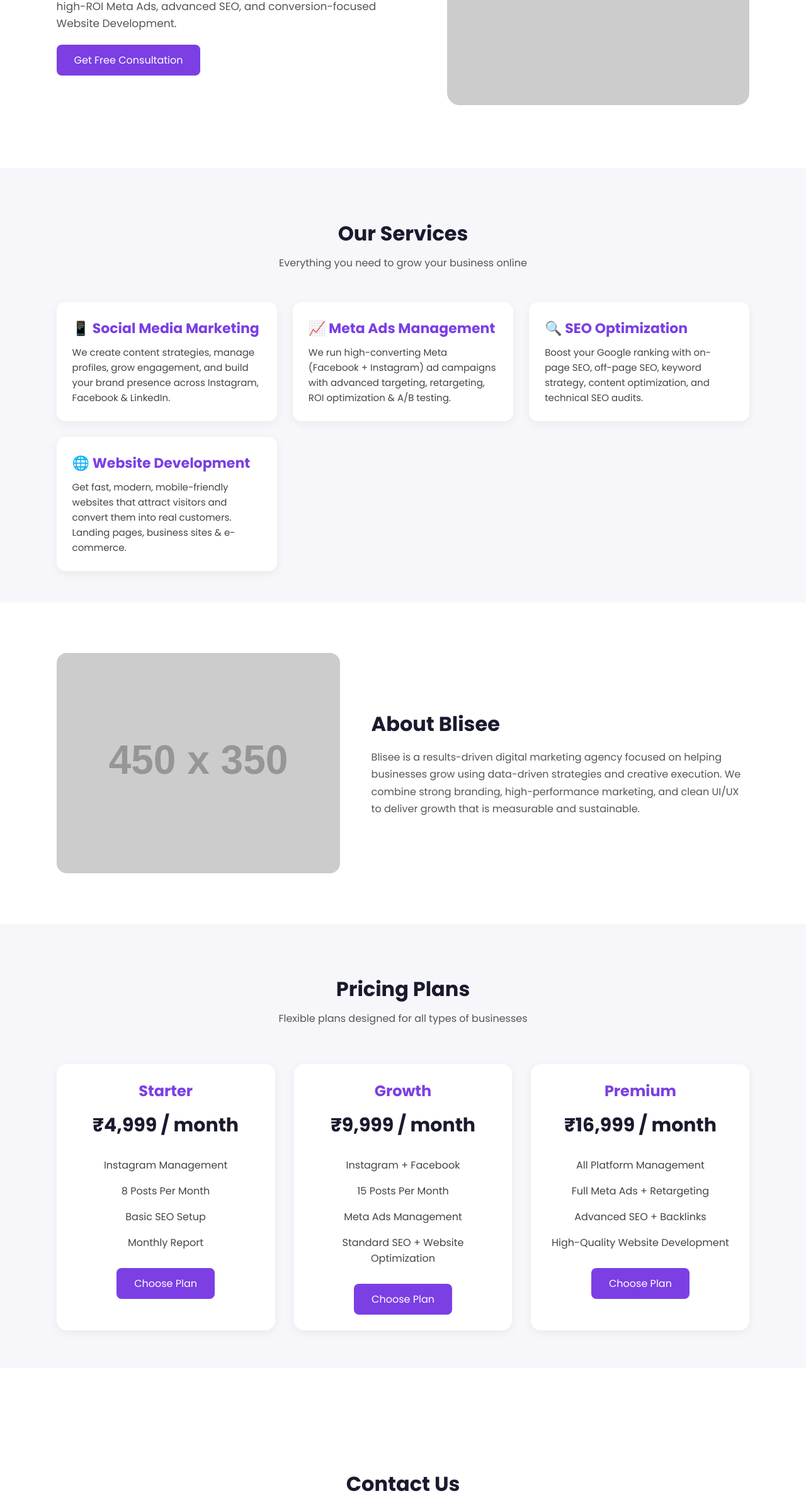
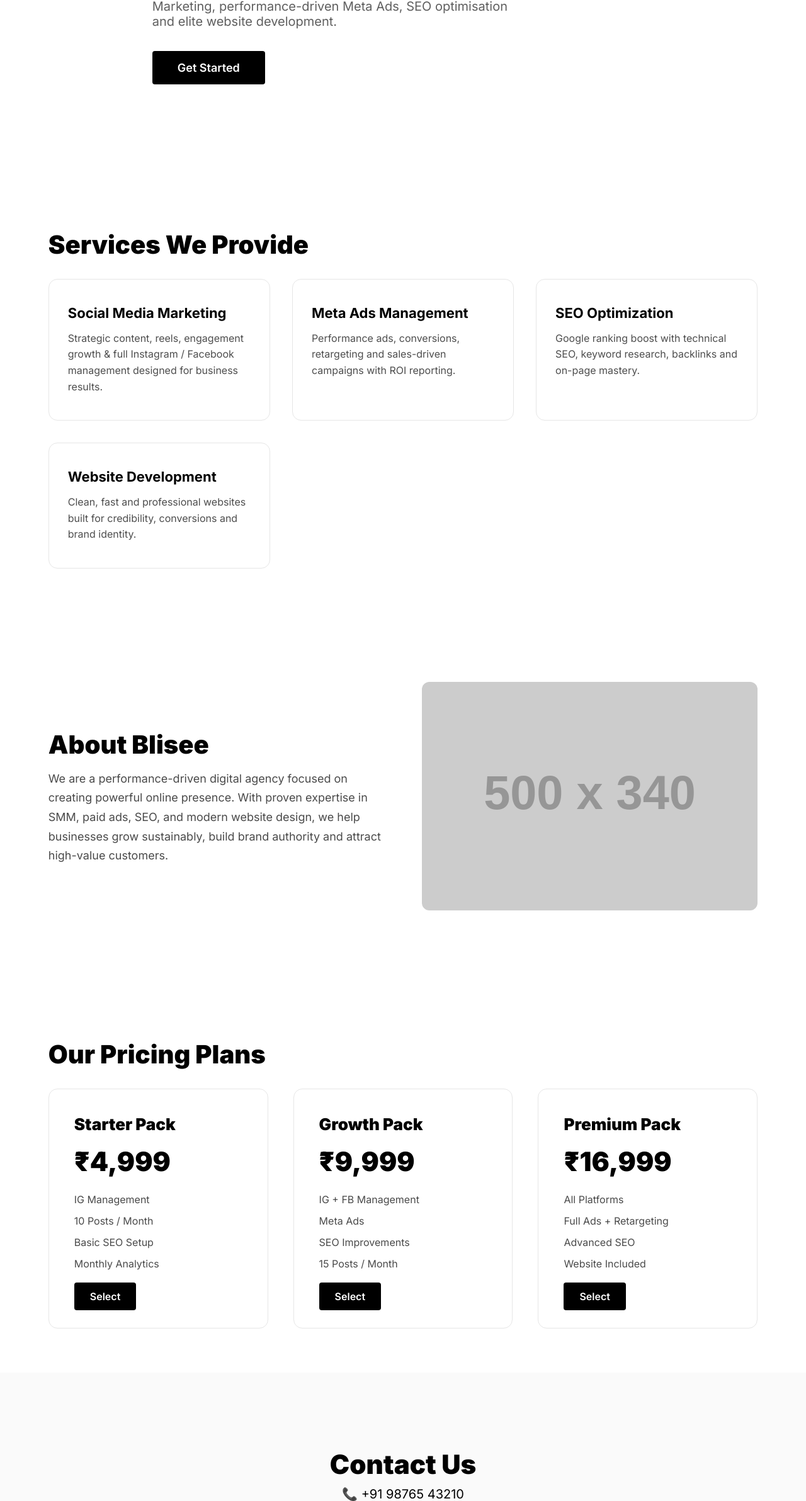
Before and after one commit to Keyurpatel0359/Truck-Container, a plain HTML site: page Blise.html in a window 1280 px wide. Shown: the part 416-2800 px from the top of the page at 63% size. Drawn offline with Linux system fonts and the light colour scheme; placeholder pictures from the web are drawn by us.

Commit message:
Add files via upload

```diff
--- a/Blise.html
+++ b/Blise.html
@@ -3,236 +3,233 @@
 <head>
 <meta charset="UTF-8" />
 <meta name="viewport" content="width=device-width, initial-scale=1.0" />
-<title>Blisee | Social Media Marketing, Meta Ads, SEO & Website Development</title>
 
-<meta name="description" content="Blisee is a modern digital marketing agency offering Social Media Marketing, Meta Ads Management, SEO, and Website Development services to help businesses grow fast.">
+<title>Blisee — SMM, Meta Ads, SEO & Website Agency</title>
+<meta name="description" content="Blisee is a premium digital marketing agency offering Social Media Marketing, Meta Ads, SEO services and Website development.">
+<meta name="author" content="Blisee Agency">
 
-<link href="https://fonts.googleapis.com/css2?family=Poppins:wght@300;400;500;600;700&display=swap" rel="stylesheet">
+<link href="https://fonts.googleapis.com/css2?family=Inter:wght@300;400;500;600;700;900&display=swap" rel="stylesheet">
 
 <style>
 *{
     margin:0;
     padding:0;
     box-sizing:border-box;
-    font-family:"Poppins", sans-serif;
+    font-family:"Inter", sans-serif;
 }
 body{
-    background:#f7f7fb;
-    color:#1a1a2e;
+    background:#ffffff;
+    color:#000000;
+}
+a{
+    text-decoration:none;
+    color:inherit;
 }
 
 /* NAVBAR */
 nav{
     width:100%;
-    padding:20px 7%;
+    padding:22px 6%;
     display:flex;
     justify-content:space-between;
     align-items:center;
     background:white;
     position:sticky;
     top:0;
-    z-index:1000;
-    border-bottom:1px solid #eee;
+    z-index:20;
+    border-bottom:1px solid #ececec;
 }
 nav .logo{
-    font-size:28px;
-    font-weight:700;
-    color:#7b3fe4;
+    font-size:32px;
+    font-weight:900;
+    letter-spacing:-1px;
 }
 nav ul{
+    list-style:none;
     display:flex;
-    gap:25px;
-    list-style:none;
+    gap:35px;
 }
 nav ul li a{
-    text-decoration:none;
-    color:#1a1a2e;
     font-weight:500;
 }
 nav ul li a:hover{
-    color:#7b3fe4;
+    opacity:0.6;
 }
 
 /* HERO */
 .hero{
-    display:flex;
-    align-items:center;
-    justify-content:space-between;
-    padding:100px 7%;
-    background:white;
+    padding:140px 6%;
+    text-align:left;
+    max-width:950px;
+    margin:auto;
 }
-.hero-text{
-    max-width:550px;
+.hero h1{
+    font-size:64px;
+    font-weight:900;
+    line-height:1.1;
 }
-.hero-text h1{
-    font-size:45px;
-    font-weight:700;
-    color:#1a1a2e;
+.hero p{
+    font-size:20px;
+    color:#5f5f5f;
+    margin-top:25px;
+    max-width:600px;
 }
-.hero-text span{
-    color:#7b3fe4;
+.hero .btn{
+    display:inline-block;
+    margin-top:35px;
+    padding:16px 40px;
+    background:black;
+    color:white;
+    font-weight:600;
+    font-size:18px;
+    border-radius:4px;
 }
-.hero-text p{
-    margin:20px 0;
-    font-size:17px;
-    color:#555;
-    line-height:1.6;
-}
-.btn{
-    display:inline-block;
-    padding:12px 28px;
-    background:#7b3fe4;
-    color:white;
-    border-radius:8px;
-    text-decoration:none;
-}
-.btn:hover{
-    background:#652fc9;
-}
-.hero img{
-    width:480px;
-    border-radius:20px;
+.hero .btn:hover{
+    background:#222;
 }
 
 /* SECTION TITLE */
 .section-title{
-    text-align:center;
-    margin-top:80px;
+    padding:90px 6% 30px;
+    text-align:left;
 }
 .section-title h2{
-    font-size:32px;
-    font-weight:700;
-    color:#1a1a2e;
-}
-.section-title p{
-    margin-top:10px;
-    color:#555;
+    font-size:40px;
+    font-weight:800;
 }
 
 /* SERVICES */
 .services{
+    padding:0 6% 70px;
     display:grid;
-    grid-template-columns:repeat(auto-fit,minmax(280px,1fr));
-    gap:25px;
-    padding:50px 7%;
+    grid-template-columns:repeat(auto-fit,minmax(260px,1fr));
+    gap:35px;
 }
 .service-box{
-    background:white;
-    padding:25px;
+    padding:40px 30px;
+    border:1px solid #e6e6e6;
     border-radius:14px;
-    box-shadow:0 4px 15px rgba(0,0,0,0.06);
     transition:0.3s;
 }
 .service-box:hover{
-    transform:translateY(-5px);
-    box-shadow:0 6px 20px rgba(0,0,0,0.1);
+    background:#fafafa;
 }
 .service-box h3{
     font-size:22px;
-    color:#7b3fe4;
+    font-weight:700;
+    margin-bottom:15px;
 }
 .service-box p{
-    margin-top:10px;
-    color:#444;
-    font-size:15px;
+    color:#4d4d4d;
     line-height:1.6;
 }
 
-/* ABOUT */
-.about{
-    padding:80px 7%;
-    background:#fff;
+/* SPLIT SECTION (ABOUT) */
+.split{
     display:flex;
-    gap:50px;
+    padding:110px 6%;
     align-items:center;
+    gap:60px;
 }
-.about img{
-    width:450px;
-    border-radius:16px;
+.split div{
+    flex:1;
 }
-.about-text h2{
-    font-size:32px;
-    font-weight:700;
+.split img{
+    width:100%;
+    border-radius:12px;
 }
-.about-text p{
-    margin-top:15px;
+.split h2{
+    font-size:40px;
+    font-weight:800;
+    margin-bottom:15px;
+}
+.split p{
+    color:#4a4a4a;
     line-height:1.7;
-    color:#555;
+    font-size:18px;
 }
 
 /* PRICING */
 .pricing{
+    padding:0 6% 70px;
     display:grid;
-    grid-template-columns:repeat(auto-fit,minmax(280px,1fr));
-    gap:30px;
-    padding:60px 7%;
+    grid-template-columns:repeat(auto-fit,minmax(260px,1fr));
+    gap:40px;
 }
 .plan{
-    background:white;
-    border-radius:16px;
-    padding:25px;
-    text-align:center;
-    box-shadow:0 4px 15px rgba(0,0,0,0.06);
+    padding:40px;
+    border:1px solid #e6e6e6;
+    border-radius:14px;
+    text-align:left;
 }
 .plan h3{
-    font-size:24px;
-    color:#7b3fe4;
+    font-size:26px;
+    font-weight:800;
 }
-.plan .price{
-    margin:15px 0;
-    font-size:30px;
-    font-weight:700;
-    color:#1a1a2e;
+.price{
+    font-size:42px;
+    font-weight:900;
+    margin:18px 0;
 }
 .plan ul{
     list-style:none;
-    margin:20px 0;
+    margin-bottom:25px;
 }
 .plan ul li{
-    padding:8px 0;
-    color:#444;
+    padding:7px 0;
+    color:#4a4a4a;
+}
+.plan a{
+    padding:12px 25px;
+    background:black;
+    color:white;
+    font-weight:600;
+    border-radius:4px;
+}
+.plan a:hover{
+    background:#222;
 }
 
 /* CONTACT */
 .contact{
-    background:white;
-    padding:80px 7%;
+    padding:120px 6%;
+    background:#fafafa;
+    text-align:center;
 }
-.contact-details{
-    margin-top:20px;
-    text-align:center;
+.contact h2{
+    font-size:42px;
+    font-weight:900;
+}
+.contact p{
+    font-size:20px;
+    margin:10px 0;
 }
 
 /* FOOTER */
 footer{
+    padding:25px;
     text-align:center;
-    padding:25px;
-    background:#7b3fe4;
+    background:#000;
     color:white;
-    margin-top:50px;
+    margin-top:60px;
 }
 
 /* RESPONSIVE */
 @media(max-width:900px){
-    .hero{
+    .hero h1{
+        font-size:48px;
+    }
+    .split{
         flex-direction:column;
         text-align:center;
     }
-    .hero img{
-        width:90%;
-        margin-top:40px;
-    }
-    .about{
-        flex-direction:column-reverse;
-        text-align:center;
-    }
-    .about img{
-        width:100%;
+    nav ul{
+        display:none;
     }
 }
 </style>
+</head>
 
-</head>
 <body>
 
 <!-- NAV -->
@@ -248,109 +245,104 @@ footer{
 
 <!-- HERO -->
 <section class="hero">
-    <div class="hero-text">
-        <h1>Grow Your Business with <span>Blisee</span></h1>
-        <p>We help brands scale with powerful Social Media Marketing, high-ROI Meta Ads, advanced SEO, and conversion-focused Website Development.</p>
-        <a href="#contact" class="btn">Get Free Consultation</a>
-    </div>
-    <img src="https://via.placeholder.com/480x400" alt="Marketing Image">
+    <h1>Premium Digital Growth For Modern Businesses</h1>
+    <p>Blisee helps brands scale with high-impact Social Media Marketing, performance-driven Meta Ads, SEO optimisation and elite website development.</p>
+    <a href="#contact" class="btn">Get Started</a>
 </section>
 
-<!-- SERVICES -->
+<!-- SERVICES TITLE -->
 <div class="section-title" id="services">
-    <h2>Our Services</h2>
-    <p>Everything you need to grow your business online</p>
+    <h2>Services We Provide</h2>
 </div>
 
+<!-- SERVICES -->
 <section class="services">
     <div class="service-box">
-        <h3>📱 Social Media Marketing</h3>
-        <p>We create content strategies, manage profiles, grow engagement, and build your brand presence across Instagram, Facebook & LinkedIn.</p>
+        <h3>Social Media Marketing</h3>
+        <p>Strategic content, reels, engagement growth & full Instagram / Facebook management designed for business results.</p>
     </div>
-
     <div class="service-box">
-        <h3>📈 Meta Ads Management</h3>
-        <p>We run high-converting Meta (Facebook + Instagram) ad campaigns with advanced targeting, retargeting, ROI optimization & A/B testing.</p>
+        <h3>Meta Ads Management</h3>
+        <p>Performance ads, conversions, retargeting and sales-driven campaigns with ROI reporting.</p>
     </div>
-
     <div class="service-box">
-        <h3>🔍 SEO Optimization</h3>
-        <p>Boost your Google ranking with on-page SEO, off-page SEO, keyword strategy, content optimization, and technical SEO audits.</p>
+        <h3>SEO Optimization</h3>
+        <p>Google ranking boost with technical SEO, keyword research, backlinks and on-page mastery.</p>
     </div>
-
     <div class="service-box">
-        <h3>🌐 Website Development</h3>
-        <p>Get fast, modern, mobile-friendly websites that attract visitors and convert them into real customers. Landing pages, business sites & e-commerce.</p>
+        <h3>Website Development</h3>
+        <p>Clean, fast and professional websites built for credibility, conversions and brand identity.</p>
     </div>
 </section>
 
-<!-- ABOUT -->
-<section class="about" id="about">
-    <img src="https://via.placeholder.com/450x350" alt="About Blisee">
-    <div class="about-text">
+<!-- ABOUT SPLIT -->
+<section class="split" id="about">
+    <div>
         <h2>About Blisee</h2>
-        <p>Blisee is a results-driven digital marketing agency focused on helping businesses grow using data-driven strategies and creative execution.
-        We combine strong branding, high-performance marketing, and clean UI/UX to deliver growth that is measurable and sustainable.</p>
+        <p>We are a performance-driven digital agency focused on creating powerful online presence.
+
+           With proven expertise in SMM, paid ads, SEO, and modern website design, we help businesses grow sustainably, build brand authority and attract high-value customers.</p>
+    </div>
+    <div>
+        <img src="https://via.placeholder.com/500x340" alt="Team Blisee">
     </div>
 </section>
 
-<!-- PRICING -->
+<!-- PRICING TITLE -->
 <div class="section-title" id="pricing">
-    <h2>Pricing Plans</h2>
-    <p>Flexible plans designed for all types of businesses</p>
+    <h2>Our Pricing Plans</h2>
 </div>
 
+<!-- PRICING -->
 <section class="pricing">
     <div class="plan">
-        <h3>Starter</h3>
-        <div class="price">₹4,999 / month</div>
+        <h3>Starter Pack</h3>
+        <div class="price">₹4,999</div>
         <ul>
-            <li>Instagram Management</li>
-            <li>8 Posts Per Month</li>
+            <li>IG Management</li>
+            <li>10 Posts / Month</li>
             <li>Basic SEO Setup</li>
-            <li>Monthly Report</li>
+            <li>Monthly Analytics</li>
         </ul>
-        <a href="#contact" class="btn">Choose Plan</a>
+        <a href="#contact">Select</a>
     </div>
 
     <div class="plan">
-        <h3>Growth</h3>
-        <div class="price">₹9,999 / month</div>
+        <h3>Growth Pack</h3>
+        <div class="price">₹9,999</div>
         <ul>
-            <li>Instagram + Facebook</li>
-            <li>15 Posts Per Month</li>
-            <li>Meta Ads Management</li>
-            <li>Standard SEO + Website Optimization</li>
+            <li>IG + FB Management</li>
+            <li>Meta Ads</li>
+            <li>SEO Improvements</li>
+            <li>15 Posts / Month</li>
         </ul>
-        <a href="#contact" class="btn">Choose Plan</a>
+        <a href="#contact">Select</a>
     </div>
 
     <div class="plan">
-        <h3>Premium</h3>
-        <div class="price">₹16,999 / month</div>
+        <h3>Premium Pack</h3>
+        <div class="price">₹16,999</div>
         <ul>
-            <li>All Platform Management</li>
-            <li>Full Meta Ads + Retargeting</li>
-            <li>Advanced SEO + Backlinks</li>
-            <li>High-Quality Website Development</li>
+            <li>All Platforms</li>
+            <li>Full Ads + Retargeting</li>
+            <li>Advanced SEO</li>
+            <li>Website Included</li>
         </ul>
-        <a href="#contact" class="btn">Choose Plan</a>
+        <a href="#contact">Select</a>
     </div>
 </section>
 
 <!-- CONTACT -->
 <section class="contact" id="contact">
-    <div class="section-title"><h2>Contact Us</h2></div>
-    <div class="contact-details">
-        <p>📞 Phone: +91 98765 43210</p>
-        <p>📧 Email: support@blisee.com</p>
-        <p>🌐 Website: www.blisee.com</p>
-    </div>
+    <h2>Contact Us</h2>
+    <p>📞 +91 98765 43210</p>
+    <p>📧 support@blisee.com</p>
+    <p>Let’s grow your brand with the power of digital marketing.</p>
 </section>
 
 <!-- FOOTER -->
 <footer>
-    © 2025 Blisee — All Rights Reserved.
+    © 2025 Blisee — Premium Marketing Agency
 </footer>
 
 </body>
```
